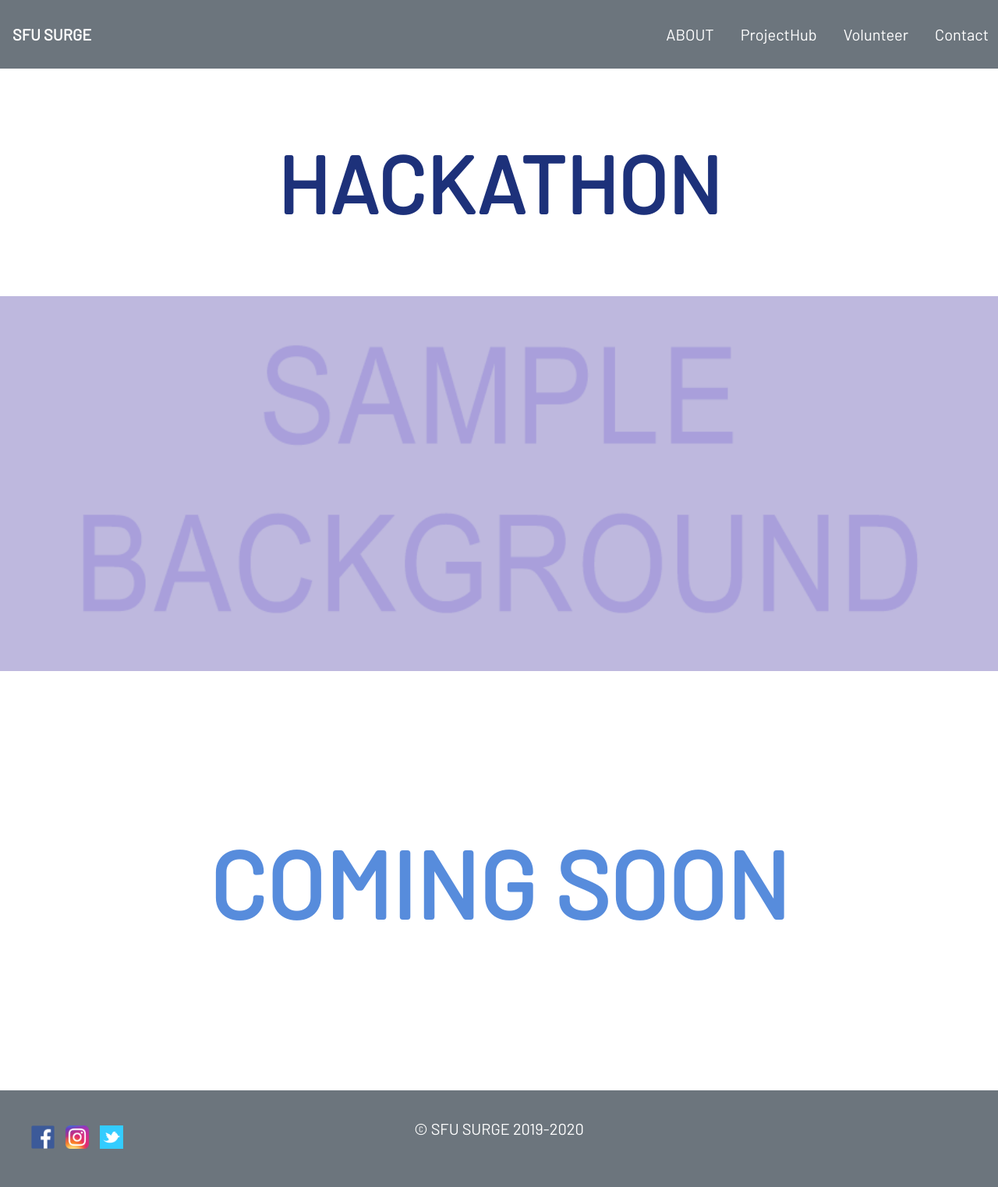
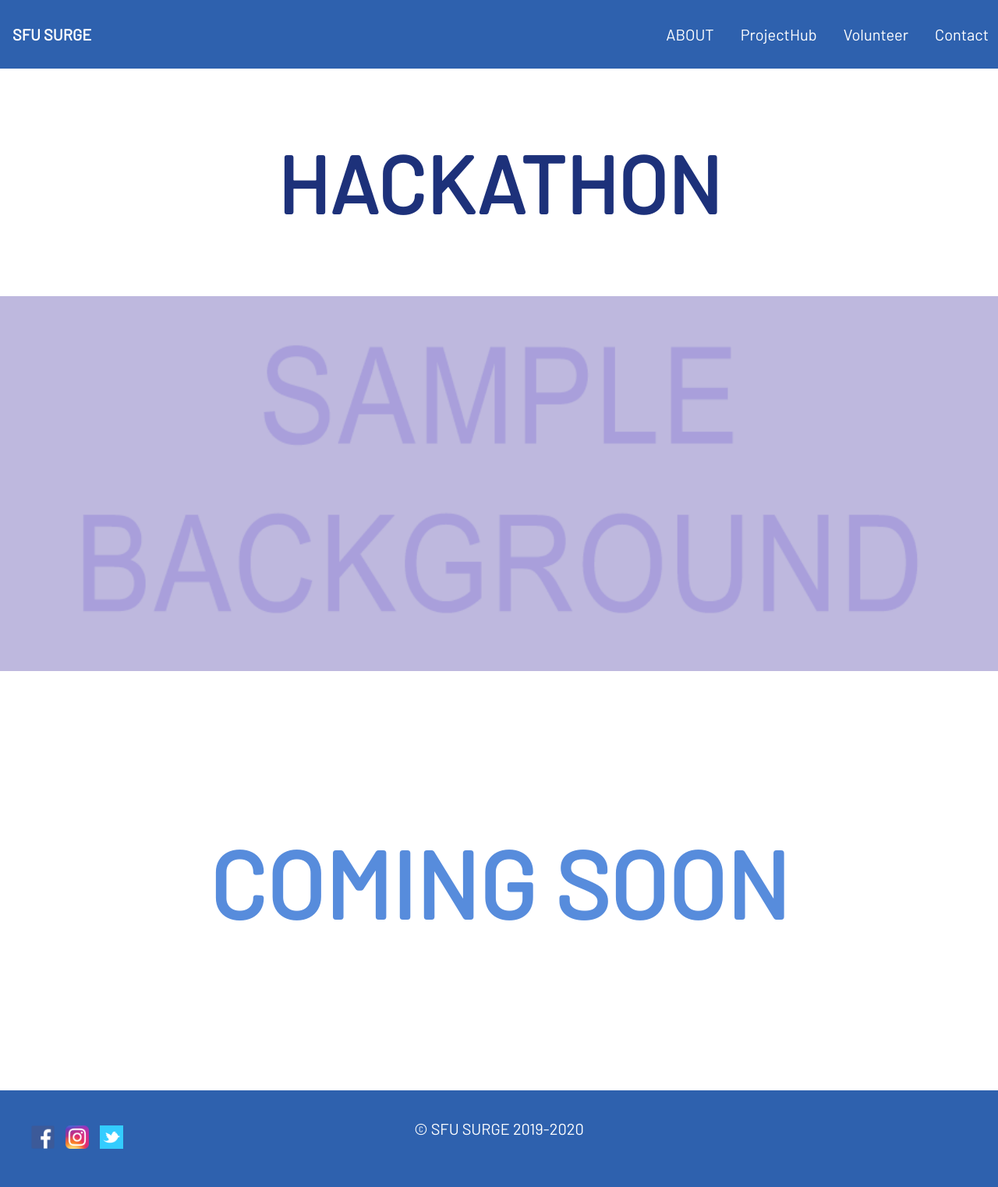
Before and after one commit to sfusurge/z-archived-sfusurge.github.io.v1, a Jekyll site: the page built from _pages/hackathon.html, in a window 1280 px wide. Shown: the whole page at 78% size. Built offline with Jekyll 4.4.1, drawn with Linux system fonts in a browser that asks for light colours.

Commit message:
updated header background color and on hover

```diff
--- a/assets/css/standard.css
+++ b/assets/css/standard.css
@@ -29,7 +29,7 @@ a{
 
 
 header {
-	background-color: #6c757d;
+	background-color: #2e61ae;
 	padding: 12px;
 	text-align: right;
 	position: relative;
@@ -44,7 +44,7 @@ header {
 }
 
 .title a:hover{
-		color: #ffb255;
+		color: #f5c124;
 }
 
 ul#horizontal-list {
@@ -62,7 +62,7 @@ ul#horizontal-list {
 		display: inline;
 	}
 	ul#horizontal-list a:hover {
-		color: #ffb255;
+		color: #f5c124;
 	}
 
 
@@ -187,7 +187,7 @@ ul#listing-template {
 
 
 footer {
-	background-color: #6c757d;
+	background-color: #2e61ae;
 	text-align: center;
 	height: 100px;
 	padding: 12px;
@@ -205,7 +205,7 @@ ul#horizontal-list-2 {
 		color: white;
 	}
 	ul#horizontal-list-2 a:hover {
-		color: #ffb255;
+		color: #f5c124;
 	}
 
 .contact {
```
Also changed, not shown: assets/css/mainpage.css (+5 -5 lines), readme.md.
